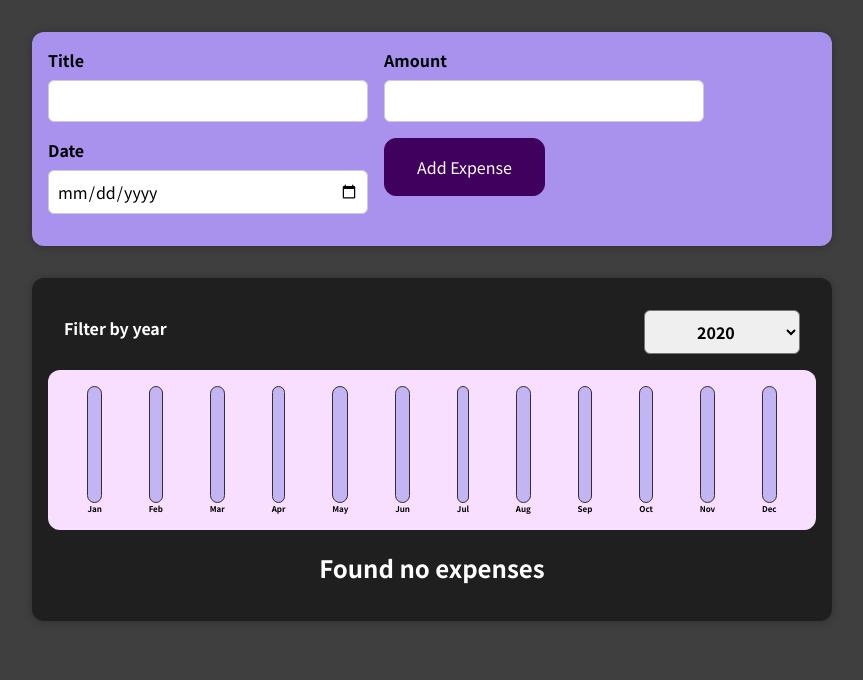
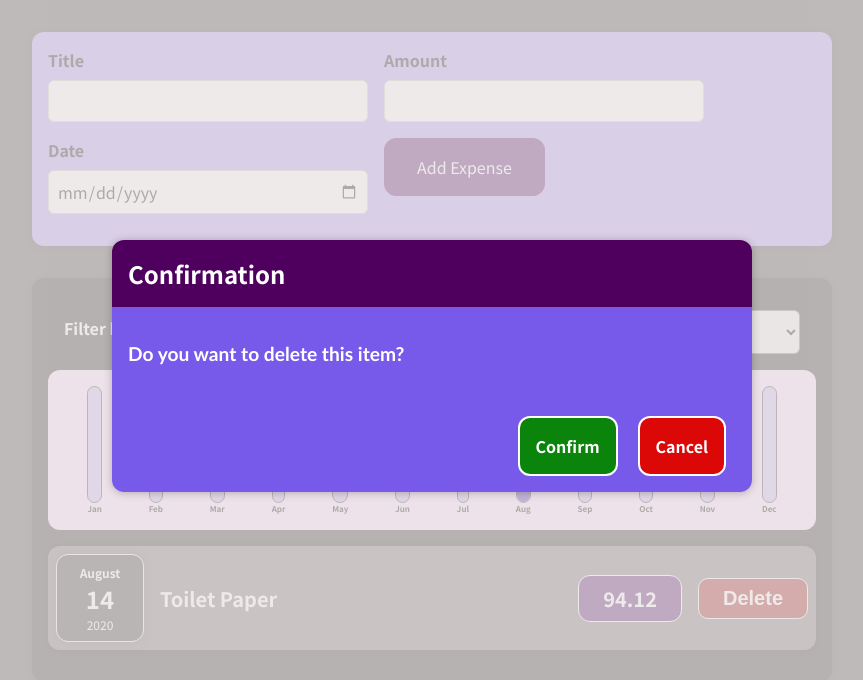
Before and after one commit to Marie619/ExpenseTracker, a React (Create React App) app: page / in a window 1280 px wide. Both pictures are taken after a click on the button "Delete". Shown: the top 680 px of the page, without its empty margins (208-1071 px from the left). Built offline with nearby package versions, Linux system fonts and the light colour scheme.

Commit message:
confirm modal UI module  added

```diff
--- a/src/components/Expenses/ExpenseItem.js
+++ b/src/components/Expenses/ExpenseItem.js
@@ -1,15 +1,34 @@
-import React from "react";
+import React, { useState } from "react";
 import styles from "./ExpenseItem.module.css";
 import Card from "../UI/Card";
 import ExpenseDate from "./ExpenseDate";
+import ConfirmModal from "../UI/ConfirmModal";
 
 const ExpenseItem = (props) => {
   //Using state to change the value of title on UI
+  const [confirm, setConfirm] = useState(false);
+
   const onDeleteExpense = () => {
     props.deleteExpenseItem(props.id);
   };
 
+  const clickHandler = () => {
+    setConfirm(true);
+  };
+  const onCancelHandler = () => {
+    setConfirm(null);
+  };
+
   return (
+    <div>
+      {confirm && (
+        <ConfirmModal
+          title="Confirmation"
+          message="Do you want to delete this item?"
+          positive={onDeleteExpense}
+          negative={onCancelHandler}
+        />
+      )}
       <Card className={styles["expense-item"]}>
         <ExpenseDate date={props.date} />
         <div className={styles["expense-item__description"]}>
@@ -17,12 +36,13 @@ const ExpenseItem = (props) => {
           <div className={styles["expense-item__price"]}>{props.amount}</div>
           <button
             className={styles["expense-item__delete"]}
-          onClick={onDeleteExpense}
+            onClick={clickHandler}
           >
             Delete
           </button>
         </div>
       </Card>
+    </div>
   );
 };
 
--- /dev/null
+++ b/src/components/UI/ConfirmModal.js
@@ -0,0 +1,37 @@
+import React from "react";
+import Card from "./Card";
+import classes from "./ConfirmModal.module.css";
+
+const ConfirmModal = (props) => {
+  return (
+    <div>
+      <div className={classes.backdrop} onClick={props.negative}></div>
+      <Card className={classes.modal}>
+        <header className={classes.header}>
+          <h2>{props.title}</h2>
+        </header>
+        <div className={classes.content}>
+          <p>{props.message}</p>
+        </div>
+        <footer className={classes.actions}>
+          <button
+            type="submit"
+            className={classes["pos"]}
+            onClick={props.positive}
+          >
+            Confirm
+          </button>
+          <button
+            type="submit"
+            className={classes["neg"]}
+            onClick={props.negative}
+          >
+            Cancel
+          </button>
+        </footer>
+      </Card>
+    </div>
+  );
+};
+
+export default ConfirmModal;
--- /dev/null
+++ b/src/components/UI/ConfirmModal.module.css
@@ -0,0 +1,73 @@
+.backdrop {
+  position: fixed;
+  top: 0;
+  left: 0;
+  width: 100%;
+  height: 100vh;
+  z-index: 10;
+  background: rgba(234, 227, 227, 0.75);
+}
+
+.modal {
+  position: fixed;
+  top: 30vh;
+  left: 10%;
+  width: 80%;
+  z-index: 100;
+  overflow: hidden;
+}
+
+.header {
+  background: #4f005f;
+  padding: 1rem;
+}
+
+.header h2 {
+  margin: 0;
+  color: white;
+}
+
+.content {
+  padding: 1rem;
+  background-color: rgb(119, 90, 234);
+}
+.content p {
+  font-size: 1.2rem;
+  font-weight: bold;
+  color: white;
+  font-family: "Gill Sans", "Gill Sans MT", Calibri, "Trebuchet MS", sans-serif;
+}
+
+.actions {
+  padding: 1rem;
+  background-color: rgb(119, 90, 234);
+  display: flex;
+  flex-direction: row;
+  justify-content: flex-end;
+}
+.actions button {
+  padding: 1rem;
+  color: black;
+  gap: 1rem;
+  font-size: 1rem;
+  font-family: inherit;
+  margin: 0 10px;
+  font-weight: bold;
+  border: 2px solid white;
+  border-radius: 12px;
+}
+.actions .pos {
+  background-color: rgb(10, 132, 10);
+  color: white;
+}
+.actions .neg {
+  background-color: rgb(220, 8, 8);
+  color: white;
+}
+
+@media (min-width: 768px) {
+  .modal {
+    left: calc(50% - 20rem);
+    width: 40rem;
+  }
+}
```
Also changed, not shown: 1 other file (tests, documents, lock files or other folders). Lines whose indentation alone changed are shown as unchanged.
